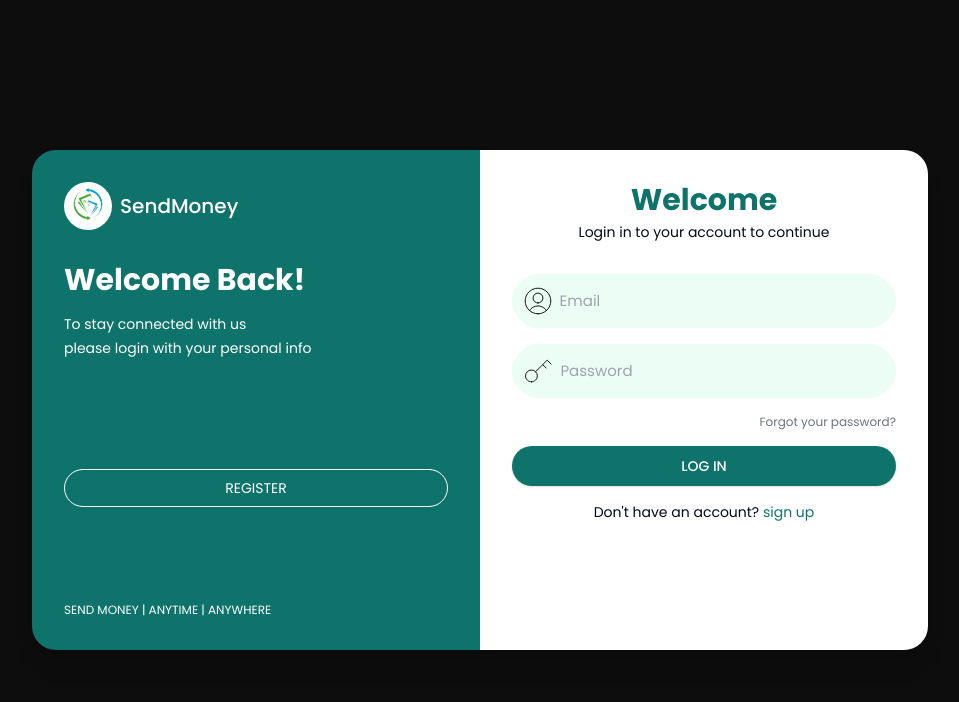
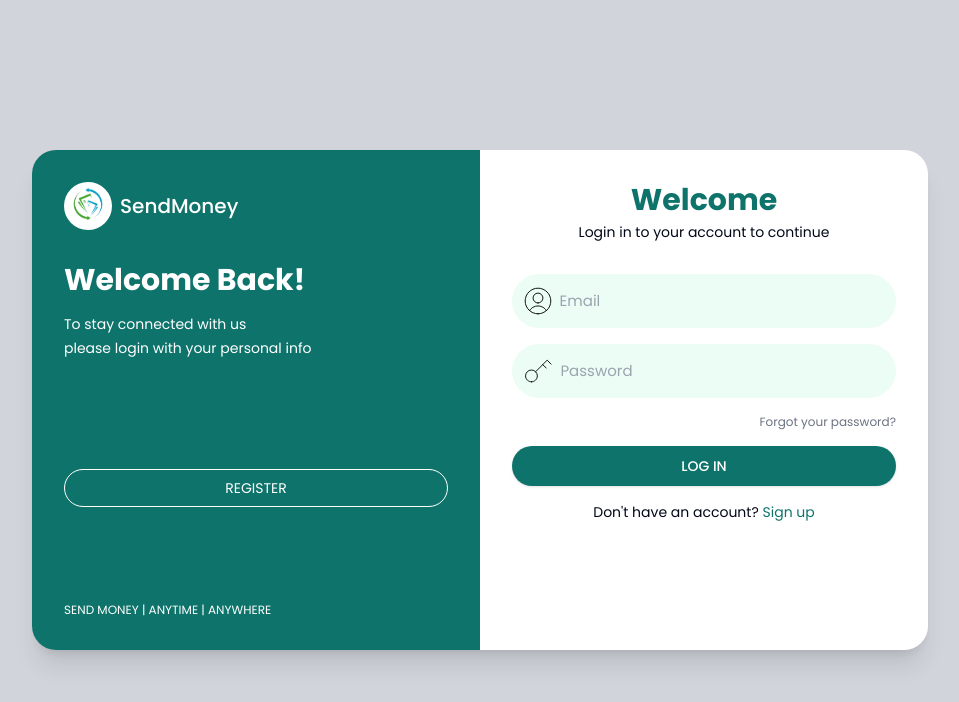
Before and after one commit to Raajkumarrai/SendMoney_Mobile, a React (Vite) app: page / in a window 1280 px wide. Shown: the top 702 px of the page, without its empty margins (160-1119 px from the left). Built offline with nearby package versions, Linux system fonts and the light colour scheme.

Commit message:
bg fixed of login and register

```diff
--- a/src/pages/signin/Form.tsx
+++ b/src/pages/signin/Form.tsx
@@ -34,7 +34,7 @@
 
   // Desktop layout or mobile login screen
   return (
-    <div className="h-screen w-full flex justify-center items-center bg-black/95 p-4">
+    <div className="h-screen w-full flex justify-center items-center bg-gray-300 p-4">
       {/* Desktop and mobile have different layouts */}
       {isMobile ? (
         <div className="w-full max-w-sm rounded-3xl overflow-hidden flex flex-col bg-white shadow-xl">
@@ -315,7 +315,7 @@
               <p className="text-center text-sm mt-4">
                 Don't have an account?{" "}
                 <Link to="/signup" className="text-[#0e746b] hover:underline">
-                  sign up
+                  Sign up
                 </Link>
               </p>
             </form>
--- a/src/pages/signup/Form.tsx
+++ b/src/pages/signup/Form.tsx
@@ -59,7 +59,7 @@
   };
 
   return (
-    <div className="min-h-screen w-full flex justify-center items-center bg-black/95 p-4">
+    <div className="min-h-screen w-full flex justify-center items-center bg-gray-300 p-4">
       {isMobile ? (
         // Mobile layout
         <div className="w-full max-w-sm rounded-3xl overflow-hidden flex flex-col bg-white shadow-xl mb-8">
```
